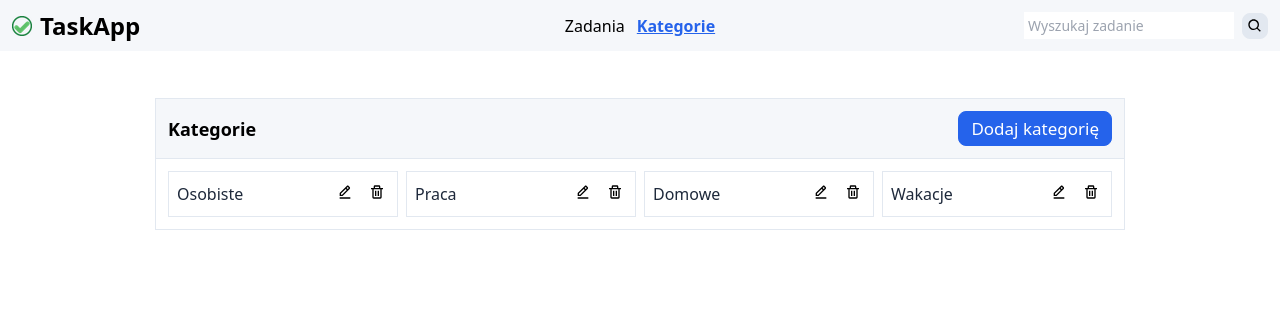
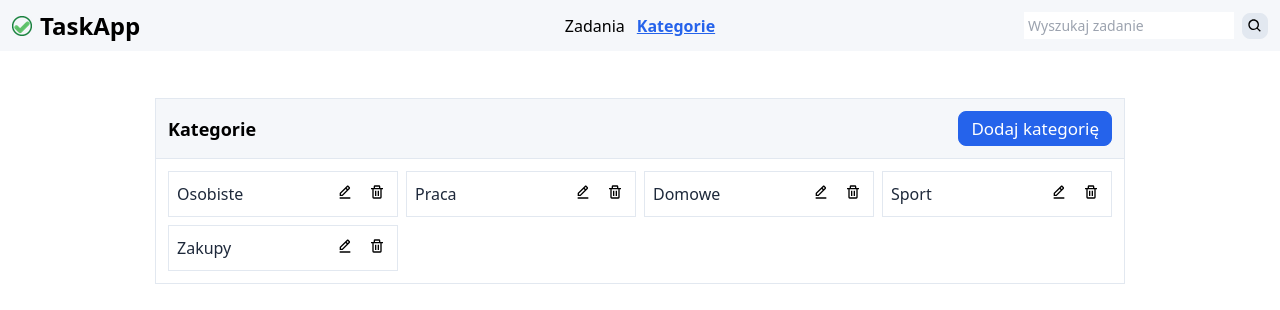
Before and after one commit to JakubM-I/todo-list-vite, a React (Vite) app: page /todo-list-vite/categories in a window 1280 px wide. Shown: the top 310 px of the page. Built offline with nearby package versions, Linux system fonts and the light colour scheme.

Commit message:
Add rendering category list from category state

```diff
--- a/src/features/categories/CategoryList/index.jsx
+++ b/src/features/categories/CategoryList/index.jsx
@@ -3,11 +3,35 @@ import { FaRegTrashCan } from "react-icons/fa6";
 import { FaRegEdit } from "react-icons/fa";
 import { BiEdit } from "react-icons/bi";
 import { BiEditAlt } from "react-icons/bi";
+import { useSelector } from "react-redux";
+import { categorySelector, categoryStateSelector } from "../categorySlice";
 
 const CategoryList = () => {
+    const categories = useSelector(categorySelector);
+    console.log(categories);
+
     return (
         <ul className="grid grid-cols-[repeat(auto-fit,minmax(200px,1fr))] gap-2">
-            <li className="border border-borderGray p-2 flex justify-start items-center gap-2">
+            {categories.map(category => (
+                            <li className="border border-borderGray p-2 flex justify-start items-center gap-2">
+                            <h2 className="text-primaryTextColor text-base">{category.categoryName}</h2>
+                            <div className="flex justify-center items-center gap-2 ml-auto mr-0">
+                                <button
+                                    title="Edytuj"
+                                    className="p-[3px] mb-1 border border-primaryLightColor hover:border-solid hover:border-borderGray hover:bg-[#e2e8f052] rounded"
+                                >
+                                    <BiEditAlt />
+                                </button>
+                                <button
+                                    title="Usuń"
+                                    className="p-[3px] mb-1 border border-primaryLightColor hover:border-solid hover:border-borderGray hover:bg-[#e2e8f052] rounded"
+                                >
+                                    <BiTrash />
+                                </button>
+                            </div>
+                        </li>
+            ))}
+            {/* <li className="border border-borderGray p-2 flex justify-start items-center gap-2">
                 <h2 className="text-primaryTextColor text-base">Osobiste</h2>
                 <div className="flex justify-center items-center gap-2 ml-auto mr-0">
                     <button
@@ -74,7 +98,7 @@ const CategoryList = () => {
                         <BiTrash />
                     </button>
                 </div>
-            </li>
+            </li> */}
         </ul>
     )
 };
--- a/src/features/categories/categorySlice.jsx
+++ b/src/features/categories/categorySlice.jsx
@@ -21,7 +21,7 @@ const categorySlice = createSlice({
 });
 
 export const categoryStateSelector = state => state.categories;
-export const categorySelector = state => categoryStateSelector(state).categories
+export const categorySelector = state => categoryStateSelector(state).categories;
 
 export const {addCategory, deleteCategory} = categorySlice.actions;
 export default categorySlice.reducer;
--- a/src/utils/localStorage.jsx
+++ b/src/utils/localStorage.jsx
@@ -26,5 +26,9 @@ export const loadCategoryFromLocalStorage = () =>
         {
             "categoryId": "4",
             "categoryName": "Sport"
+        },
+        {
+            "categoryId": "5",
+            "categoryName": "Zakupy"
         }
     ];
```
